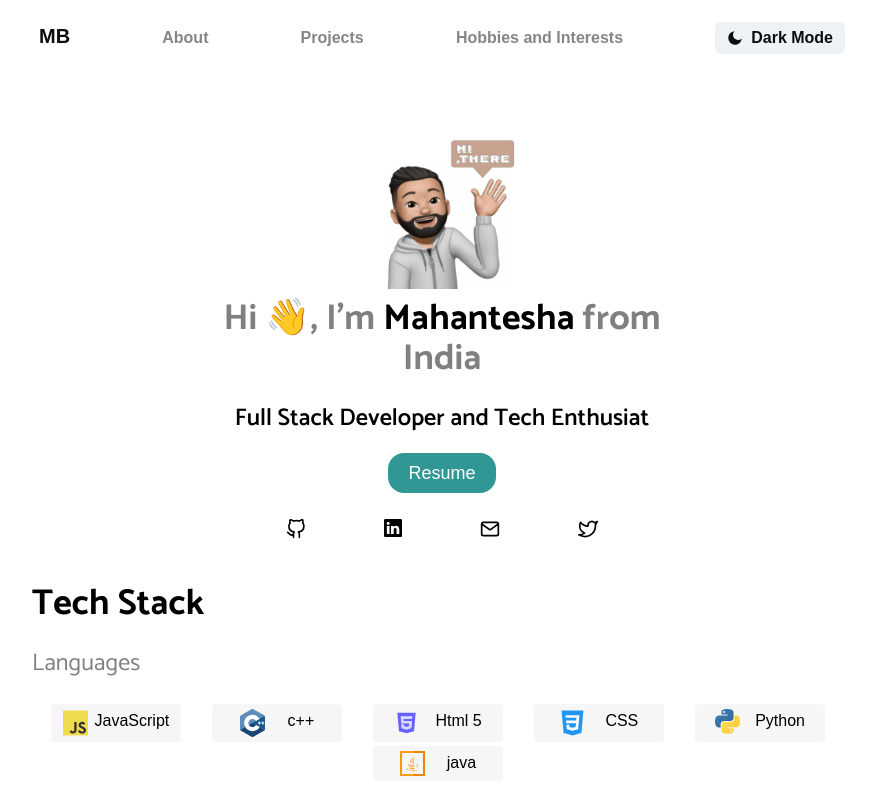
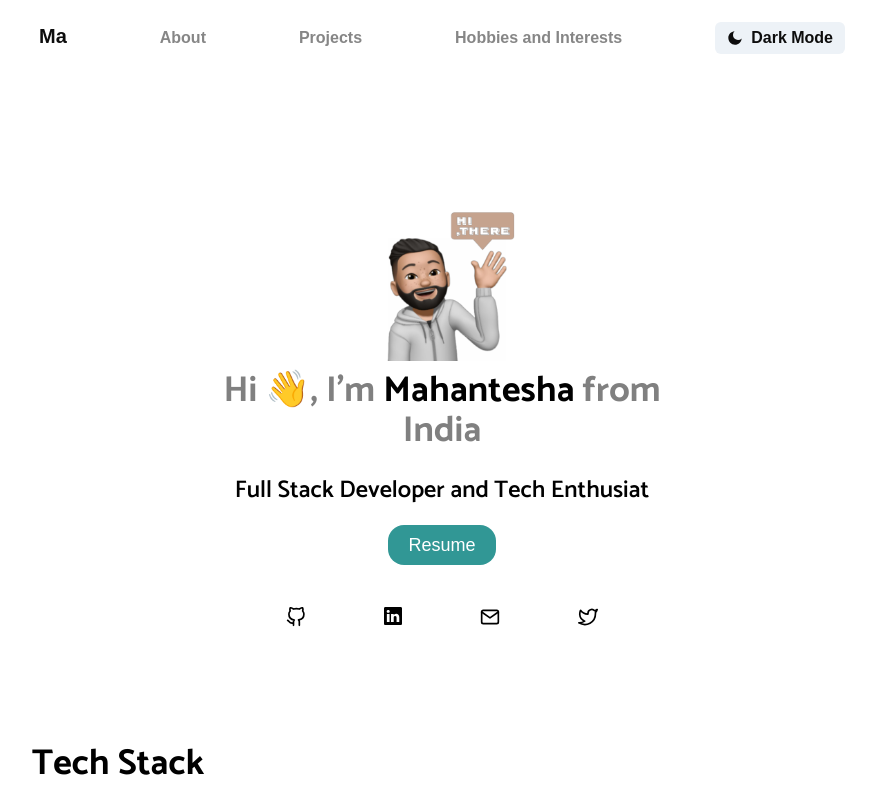
Before and after one commit to pruthviiiii/Mywebpage, a React (Create React App) app: page / in a window 1280 px wide. Shown: the top 800 px of the page, without its empty margins (198-1074 px from the left). Built offline with nearby package versions, Linux system fonts and the light colour scheme; a web font is replaced by a local one.

Commit message:
fixed routes

```diff
--- a/package.json
+++ b/package.json
@@ -39,6 +39,7 @@
   "devDependencies": {
     "autoprefixer": "^10.4.13",
     "postcss": "^8.4.19",
-    "tailwindcss": "^3.2.4"
+    "tailwindcss": "^3.2.4",
+    "webpack": "^5.75.0"
   }
 }
--- a/src/App.js
+++ b/src/App.js
@@ -6,7 +6,6 @@ import About from "./Components/About";
 import { BrowserRouter as Router, Route, Link, Routes } from "react-router-dom";
 import Project from "./Components/Project";
 import HobbiesandInterests from "./Components/HobbiesandInterests";
-import hi from "./Components/assests/hithere.png";
 
 const openInNewTab = (url) => {
   window.open(url, "_blank", "noopener,noreferrer");
@@ -27,7 +26,7 @@ function App() {
             <div className="flex-1 flex justify-between ">
               <div className="flex-none">
                 <Link to="/" className="font-bold text-xl dark:text-white">
-                  MB
+                  Ma
                 </Link>
               </div>
               <div className="router flex-1 flex justify-evenly  text-light-head ">
@@ -168,6 +167,7 @@ function App() {
               <Route path="/about" element={<About />} />
               <Route path="/projects" element={<Project />} />
               <Route path="/Hobbis" element={<HobbiesandInterests />} />
+              <Route path="*" element={<Home />} />
             </Routes>
 
             {/* <Home /> */}
--- a/src/Home.jsx
+++ b/src/Home.jsx
@@ -53,7 +53,7 @@ function Home() {
               >
                 Resume
               </a>
-              <div className="flex justify-evenly mt-8 dark:text-white">
+              <div className="flex justify-evenly mt-12 dark:text-white">
                 <a
                   title="Github"
                   href="https://github.com/mant3sh"
--- a/src/home.css
+++ b/src/home.css
@@ -1,5 +1,5 @@
 section .intro {
-    height: 70vh;
+    min-height: 90vh;
     width: 100%;
 
 }
@@ -8,10 +8,7 @@ section .intro {
     margin-top: 80px;
     width: 150px;
     height: 150px;
-
     margin-inline: auto;
-
-
 }
 
 .myself {
```
Also changed, not shown: 1 other file (tests, documents, lock files or other folders).
